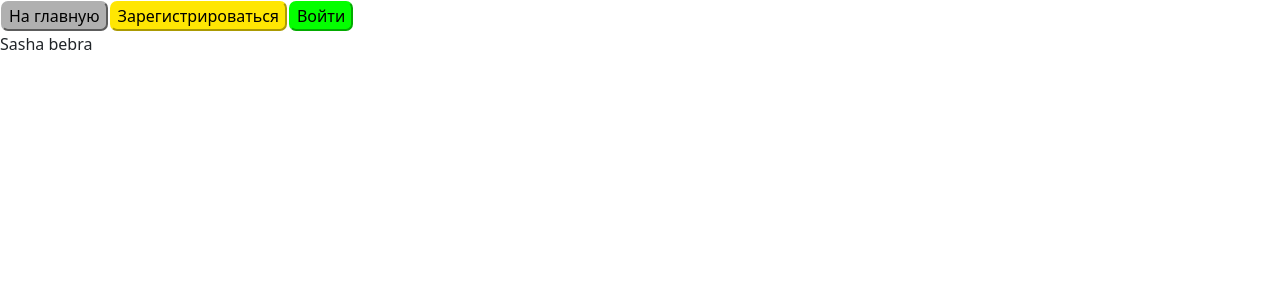
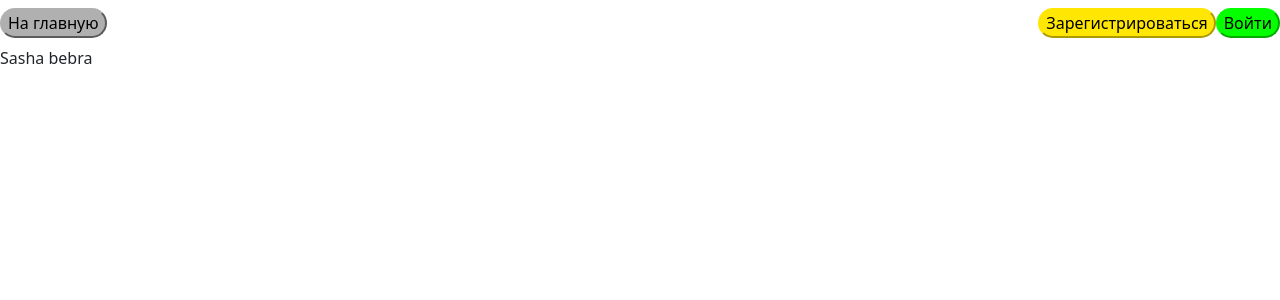
Before and after one commit to PandaPythoner/Zavalinka, a Django app: page /home/ in a window 1280 px wide. Shown: the top 300 px of the page. Run offline with Django 4.2, Linux system fonts and the light colour scheme; lists and menus that the app fills with data are empty.

Commit message:
Okay, now header is okay!

```diff
--- a/zavalinka/static/base.css
+++ b/zavalinka/static/base.css
@@ -1,14 +1,12 @@
-
-
-.header-div{
-    flex-direction:row;
-    float:top;
-    width:100%;
+.header-div {
+    flex-direction: row;
+    float: top;
+    width: 100%;
 }
 
 
-.super-button{
-    border-radius:7px;
+.super-button {
+    border-radius: 40em;
 }
 
 
@@ -16,23 +14,23 @@
 
 .go-home-button .super-button {
     background-color: #B0B0B0;
-    border-color:#B0B0B0
+    border-color: #B0B0B0
 }
 
 
 
 .login-button .super-button {
     background-color: #04FF00;
-    border-color:#04FF00
+    border-color: #04FF00
 }
 
 
 .logout-button .super-button {
-    background-color:#FF0800;
-    border-color:#FF0800
+    background-color: #FF0800;
+    border-color: #FF0800
 }
 
 .signup-button .super-button {
-    background-color:#ffe603;
-    border-color:#ffe603;
+    background-color: #ffe603;
+    border-color: #ffe603;
 }
--- a/zavalinka/templates/base.html
+++ b/zavalinka/templates/base.html
@@ -19,42 +19,29 @@
   </head>
   <body>
     <main>
-        <div class='header-div'>
-          <table class='header-table'>
-            <tr>
-              <th class='go-home-button-th'>
-                <div class='go-home-button'>
-                  <a class='go-home-button-a' href="{% url 'home_page' %}">
+        <div class='container-fluid navbar'>
+          <a class='go-home-button' href="{% url 'home_page' %}">
             <button class="super-button"> На главную </button>
           </a>
-                </div>
-              </th>
+          <ul class="nav">
           {% if request.user.is_authenticated  %}
-              <th class='logout-button-th'>
-                <div class='logout-button'>
-                  <add href="/signup/signup">
+          <li>
+            <a class='logout-button' href="{% url 'logout' %}">
               <button class="super-button"> Выйти </button>
             </a>
-                </div>
-              </th>
+          </li>
           {% else %}
-              <th class='signup-button-th'>
-                <div class='signup-button'>
-                  <a href="{% url 'signup' %}">
+          <li>
+            <a class='signup-button' href="{% url 'signup' %}">
               <button class="super-button">  Зарегистрироваться </button>
             </a>
-                </div>
-              </th>
-              <th class='login-button-th'>
-                <div class='login-button'>
-                  <a href="{% url 'login' %}">
+          </li>
+          <li>
+            <a class='login-button' href="{% url 'login' %}">
               <button class="super-button"> Войти </button>
             </a>
-                </div>
-              </th>
+          </li>
           {% endif %}
-            </tr>
-          </table>
         </div>
         {% block content %}
 
```
Also changed, not shown: zavalinka/db.sqlite3. Lines whose indentation alone changed are shown as unchanged.
